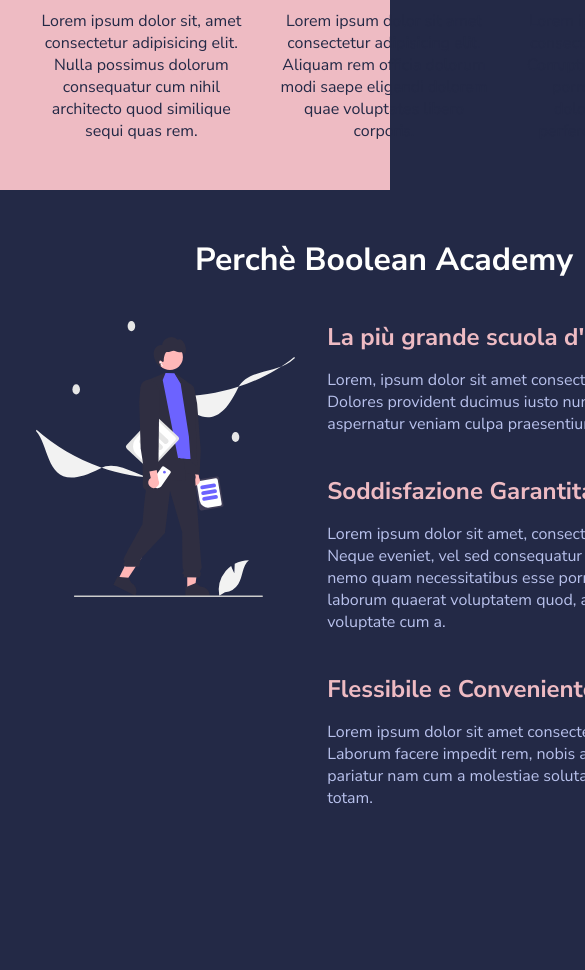
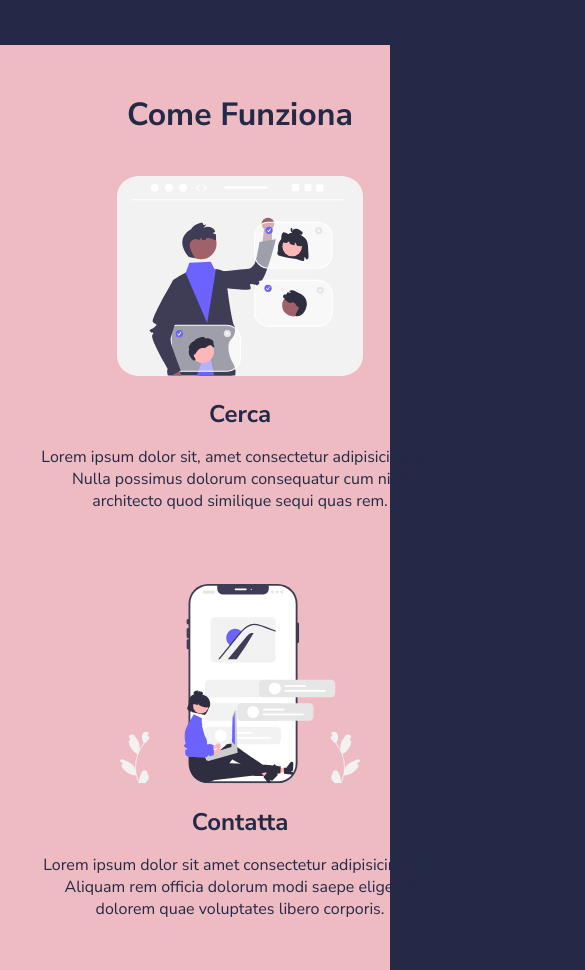
Before and after one commit to LucaRuggeri5/html-css-resp-wannabe, a plain HTML site: page index.html in a window 390 px wide. Shown: the part 1030-2000 px from the top of the page, 585 px wide, since content can reach past the window. Before the commit the page ends 1927 px from the top, so only its background shows below. Drawn offline with Linux system fonts and the light colour scheme.

Commit message:
finalizzato, tranne i margin dell'ultima sezione

```diff
--- a/css/style.css
+++ b/css/style.css
@@ -139,15 +139,45 @@ img {
     }
  }
 
-
-
-
   /************************************************
     RESPONSIVE SMARTPHONE
  ************************************************/
 
  @media screen and (max-width: 480px) {
-    main {
+    .container {
         max-width: 480px;
     }
- }
+
+    .row {
+        flex-direction: column;
+    }
+
+    .text {
+        margin-bottom: 4.5rem;
+    }
+
+    /* Sezione LESSONS */
+    .lessons .col {
+        width: 100%;
+        gap: 20px;
+    }
+
+
+    /* Sezione STEPS */
+    .steps .col {
+        width: 100%;
+    }
+
+    /* Sezione WHY US */
+    .why-us .col {
+        width: 100%;
+    }
+
+    .why-us {
+        background-color: #202020;
+    }
+
+    .col.col-left {
+        padding-bottom: 100px;
+    }
+}
```
